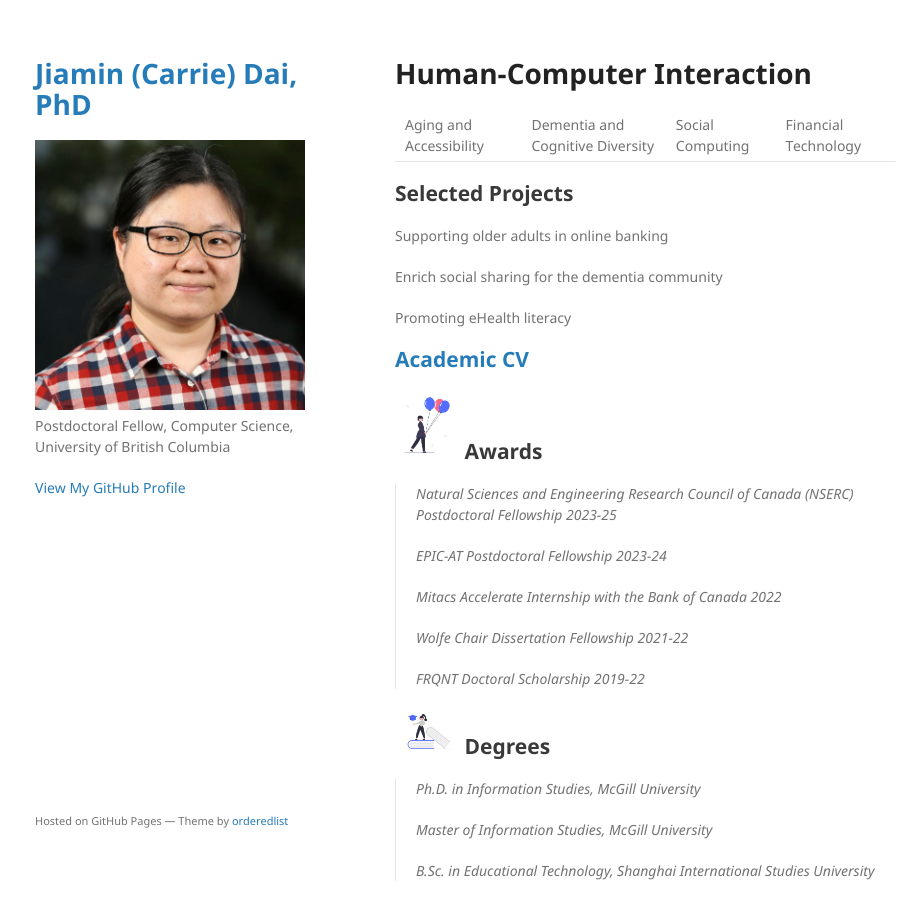
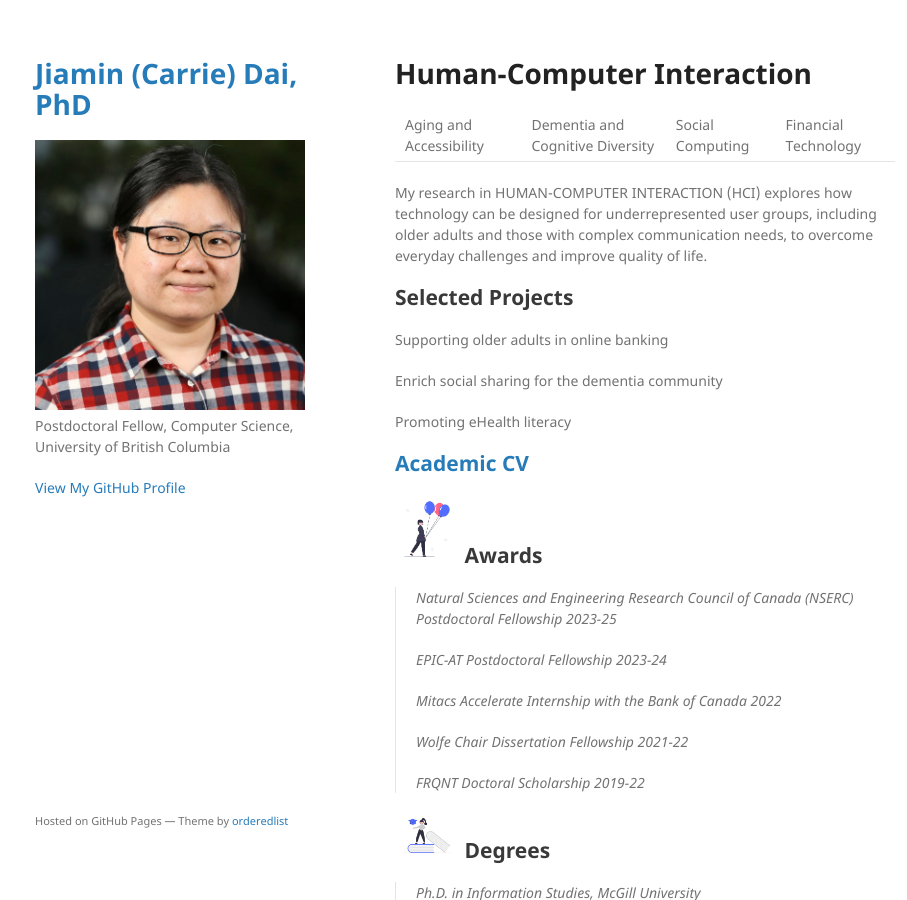
Before and after one commit to jiamin-dai/jiamin-dai.github.io, a Jekyll site: the page built from index.md, in a window 1280 px wide and 900 px high. Shown: the whole window, without its empty margins (175-1082 px from the left). Built offline with Jekyll 4.4.1, drawn with Linux system fonts in a browser that asks for light colours; our own code applies the rules of GitHub Pages for plain Markdown files.

Commit message:
Update index.md

```diff
--- a/index.md
+++ b/index.md
@@ -1,6 +1,8 @@
 # Human-Computer Interaction
 
 Aging and Accessibility | Dementia and Cognitive Diversity | Social Computing | Financial Technology
+
+My research in HUMAN-COMPUTER INTERACTION (HCI) explores how technology can be designed for underrepresented user groups, including older adults and those with complex communication needs, to overcome everyday challenges and improve quality of life.
 
 ## Selected Projects
 
```
